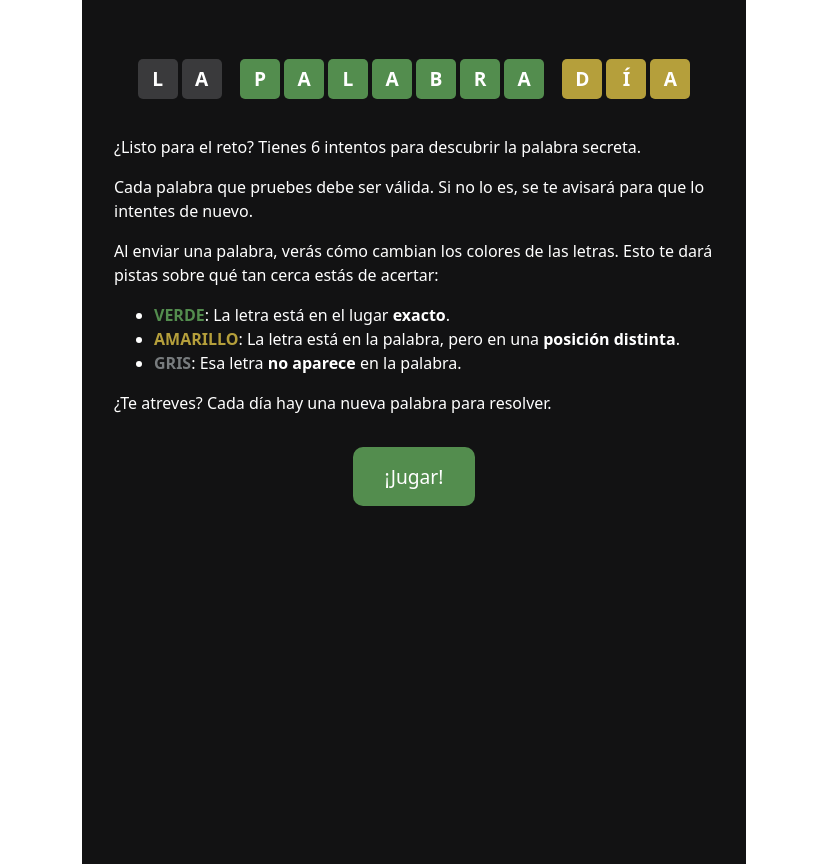
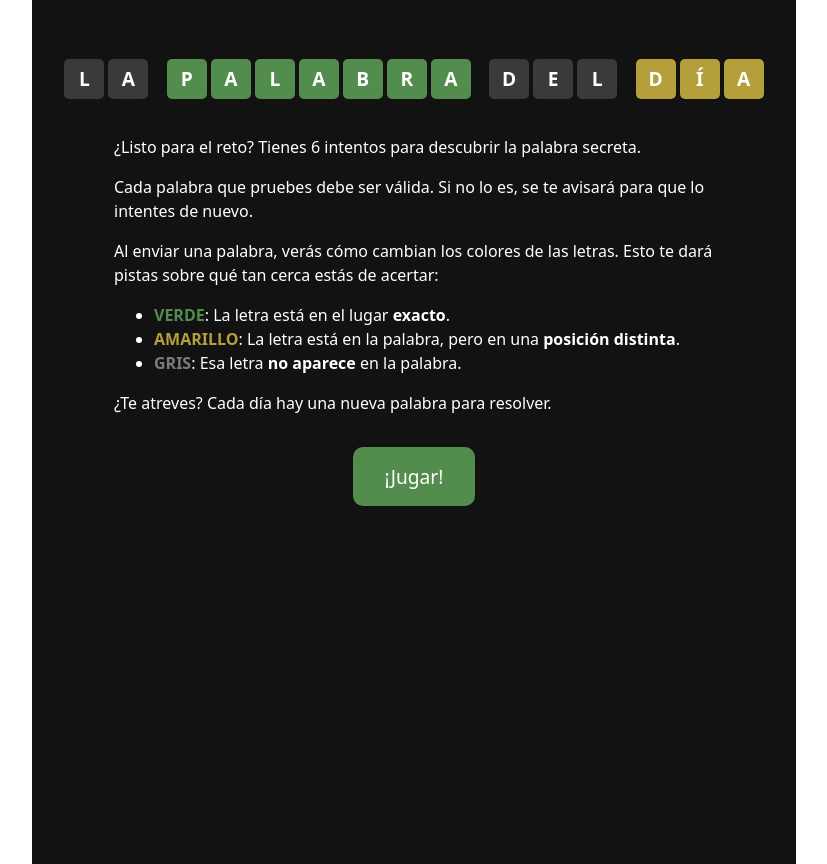
Before and after one commit to danisanchez21/palabra-del-dia-react-ts, a React (Vite) app: page / in a window 1280 px wide. Shown: the whole page, without its empty margins (226-1053 px from the left). Built offline with nearby package versions, Linux system fonts and the light colour scheme.

Commit message:
fix: Corregido el return del título

```diff
--- a/src/components/PantallaInicio/PantallaInicio.tsx
+++ b/src/components/PantallaInicio/PantallaInicio.tsx
@@ -19,6 +19,10 @@ const PantallaInicio: React.FC<Props> = ({ onJugar }) => {
         <span className={styles.cajaVerde}>B</span>
         <span className={styles.cajaVerde}>R</span>
         <span className={styles.cajaVerde}>A</span>
+        &nbsp;
+        <span className={styles.caja}>D</span>
+        <span className={styles.caja}>E</span>
+        <span className={styles.caja}>L</span>
         &nbsp;
         <span className={styles.cajaAmarilla}>D</span>
         <span className={styles.cajaAmarilla}>Í</span>
```
